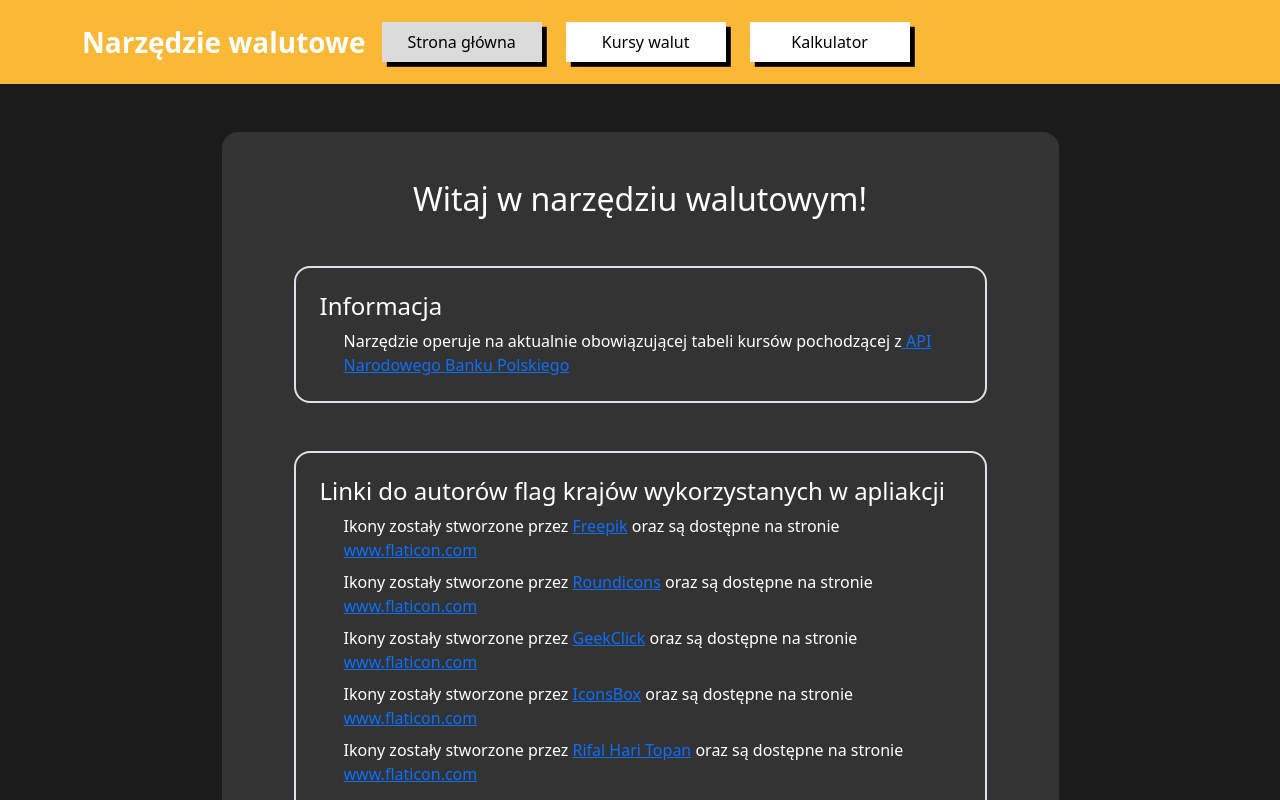
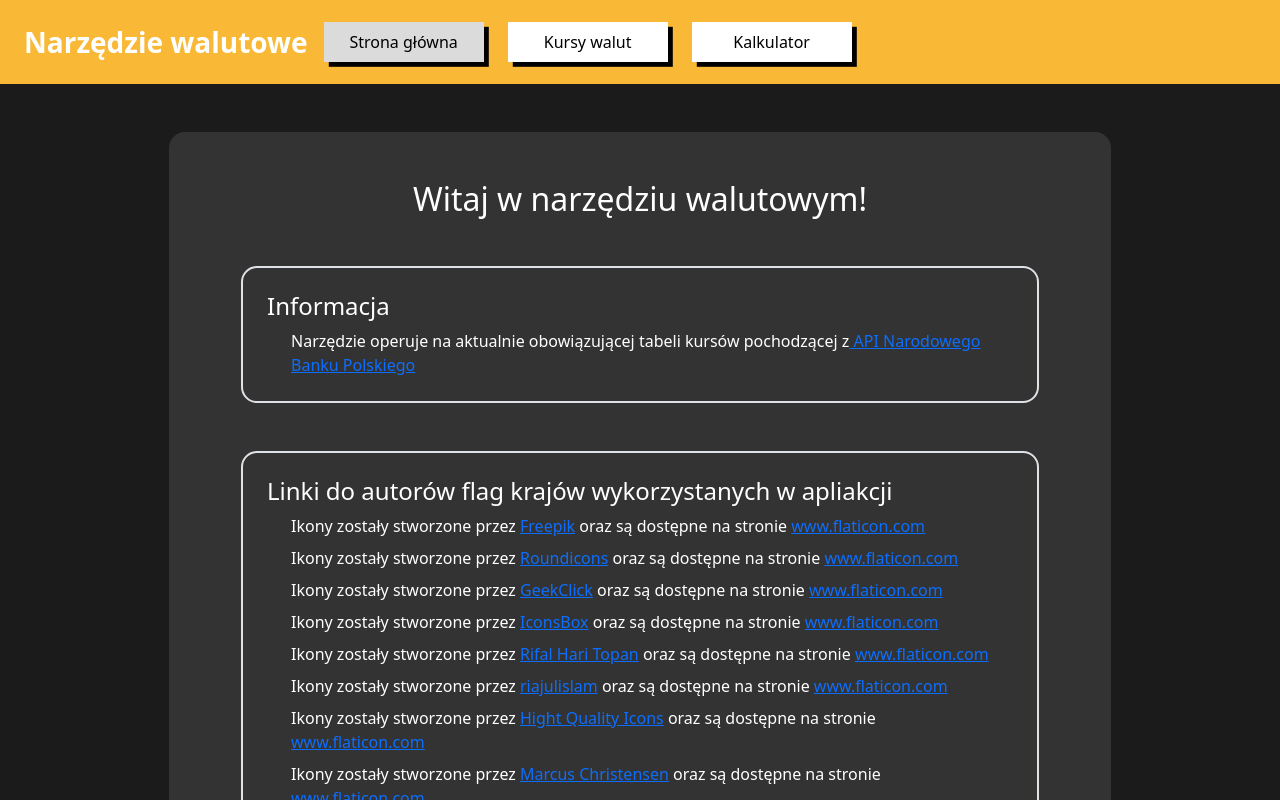
Before and after one commit to Kamil-Kowalczyk/currency-tool, a React (Vite) app: page / in a window 1280 px wide. Shown: the top 800 px of the page. Built offline with nearby package versions, Linux system fonts and the light colour scheme; no server answers.

Commit message:
little cleanup and style changes

```diff
--- a/src/app/components/calculator/currency-select/currency-select.tsx
+++ b/src/app/components/calculator/currency-select/currency-select.tsx
@@ -9,11 +9,6 @@ export interface CurrencySelectProps {
   className?: string,
   onChange?: (option: SingleValue<Currency>) => void,
 }
-
-// export interface CurrencySelectOption {
-//   value: number;
-//   currency: Currency
-// }
 
 const selectStyles: StylesConfig<Currency> = {
   option: (styles) => ({
@@ -48,6 +43,10 @@ const selectStyles: StylesConfig<Currency> = {
   noOptionsMessage: (styles) => ({
     ...styles,
     color: 'white'
+  }),
+  singleValue: (styles) => ({
+    ...styles,
+    color: 'white'
   })
 }
 
@@ -60,10 +59,6 @@ const selectOptionLabel = (option: Currency) => (
 )
 
 export function CurrencySelect({options, value, onChange, className}: CurrencySelectProps) {
-  // const options: CurrencySelectOption[] = data.map((currency, index) => ({
-  //   value: index,
-  //   currency: currency
-  // }))
 
   return (
     <div className={`${styles.holder} d-inline-flex ${className}`}>
@@ -75,7 +70,7 @@ export function CurrencySelect({options, value, onChange, className}: CurrencySe
         value={value}
         onChange={onChange}
         noOptionsMessage={() => ("Brak waluty")}
-        //getOptionValue={(option) => option.currency.code}
+        getOptionValue={(option) => option.code}
         formatOptionLabel={selectOptionLabel}
       />
     </div>
--- a/src/app/components/reusable/text-image/text-image.tsx
+++ b/src/app/components/reusable/text-image/text-image.tsx
@@ -16,13 +16,21 @@ export interface TextImageProps {
   src: string
   alt: string
   text: string
-  className?: TextImageClassName,
-  style?: TextImageStyle
+  className?: {
+    holder?: string
+    image?: string
+    paragraph?: string
+  }
+  style?: {
+    holder?: React.CSSProperties
+    image?: React.CSSProperties
+    paragraph?: React.CSSProperties
+  }
 }
 
 export function TextImage({ src, alt, text, className, style }: TextImageProps) {
   return (
-    <div id='holder' className={`d-flex h-100 w-100 justify-content-left ${className?.holder}`} style={style?.holder} >
+    <div id='holder' className={`d-flex justify-content-left ${className?.holder}`} style={style?.holder} >
       <img
         id='image'
         className={`${styles.image} ${className?.image} my-auto ms-1 me-1`}
@@ -30,7 +38,7 @@ export function TextImage({ src, alt, text, className, style }: TextImageProps)
         alt={alt}
         style={style?.image}
       />
-      <p id='paragraph' className={`${className?.paragraph} my-auto text-white`} style={style?.paragraph}>
+      <p id='paragraph' className={`${className?.paragraph} my-auto`} style={style?.paragraph}>
         {text}
       </p>
     </div>
--- a/src/app/layouts/navbar/navbar.tsx
+++ b/src/app/layouts/navbar/navbar.tsx
@@ -1,17 +1,12 @@
 import styles from './navbar.module.scss'
 import NavItem from './nav-item/nav-item';
 import { useLocation } from 'react-router';
-import { useEffect } from 'react';
 
 export function Navbar() {
   const location = useLocation()
 
-  useEffect(() => {
-    console.log(location)
-  }, [location])
-
   return (
-    <header className={`${styles.navContainer} container-fluid flex-column pt-2 pb-2`}>
+    <header className={`${styles.navContainer} sticky-top container-fluid flex-column pt-2 pb-2`}>
       <div className='container'>
         <nav className='navbar navbar-expand'>
           <a className='navbar-brand text-white fw-bold fs-3'>Narzędzie walutowe</a>
--- a/src/styles.scss
+++ b/src/styles.scss
@@ -1 +1,3 @@
-/* You can add global styles to this file, and also import other style files */
+.container {
+    max-width: 1600px !important;
+}
```
